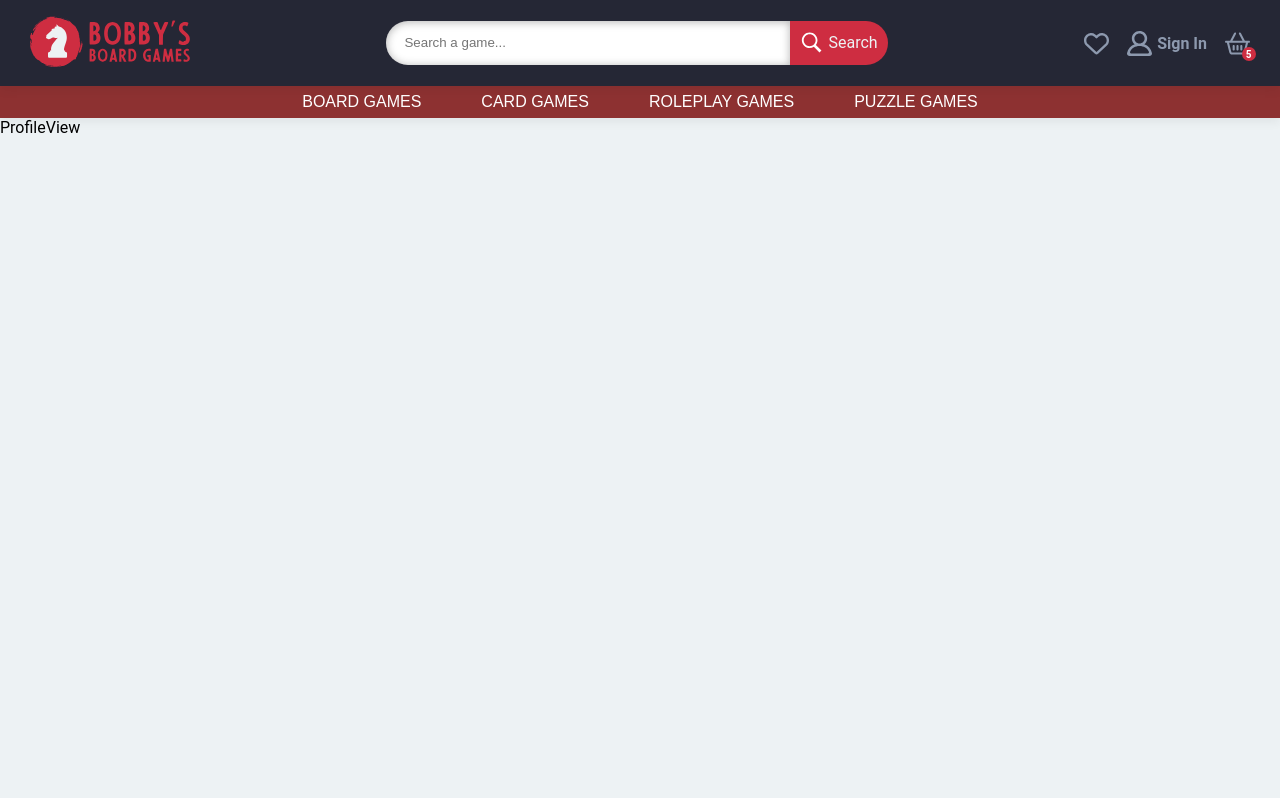
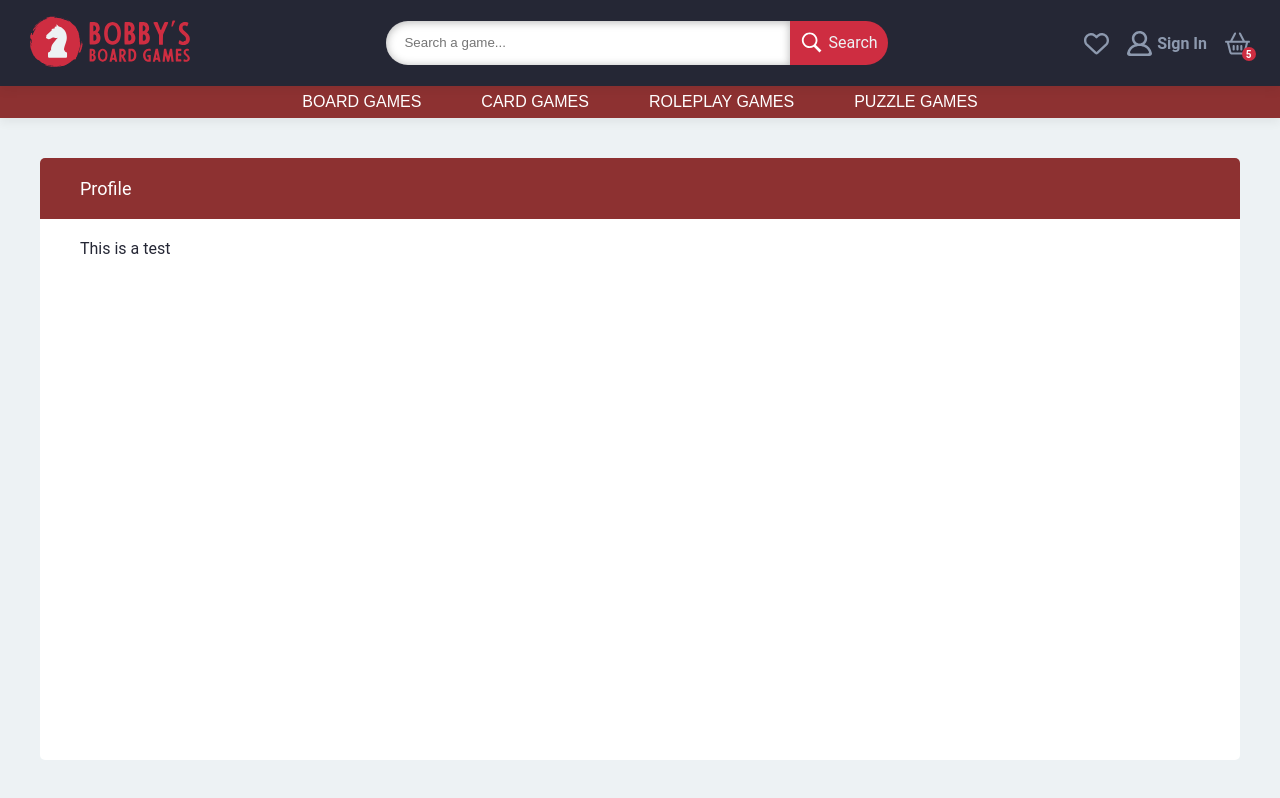
Before and after one commit to TheGrevling/Boolean-Project, a React (Vite) app: page /user/profile in a window 1280 px wide. Built offline with nearby package versions, Linux system fonts and the light colour scheme.

Commit message:
+ Added Search functionallity + Products can be fetched based on category

```diff
--- a/src/Dashboard/Dashboard.jsx
+++ b/src/Dashboard/Dashboard.jsx
@@ -1,4 +1,3 @@
-import React from 'react'
 import {Route, Routes, Navigate} from 'react-router-dom'
 import Products from './pages/Products/Products'
 import AdminView from './pages/AdminView/AdminView'
--- a/src/Dashboard/pages/Cart/Cart.jsx
+++ b/src/Dashboard/pages/Cart/Cart.jsx
@@ -13,11 +13,11 @@ function Cart() {
           </div>
         <div className='cart-container'>
           <div className='cart-list'>
-            <thread className='cart-list-info'>
+            <div className='cart-list-info'>
               <div className='cart-list-info-product'>Product</div>
               <div className='cart-list-info-price'>Price</div>
               <div className='cart-list-info-quantity'>Quantity</div>
-            </thread>
+            </div>
             <CartList />
           </div>
           <div className='cart-info'>
--- a/src/Dashboard/pages/Products/Products.jsx
+++ b/src/Dashboard/pages/Products/Products.jsx
@@ -2,16 +2,33 @@ import React, { useEffect, useState } from 'react';
 import ProductList from './Components/ProductList';
 import './Products.css';
 import { FetchData, environment } from '../../../Services/FetchService';
+import { useLocation, useParams } from 'react-router-dom'
 
 function Products() {
   //TODO: If the url is '/search-query/:query' , then fetch the query and only find products that matches search
   //const query = 'my search query'
+
   const [products, setProducts] = useState([]);
+  const location = useLocation();
+  const { category: categoryParam, query: searchQueryParam } = useParams();
 
+  // Fetch products from API
   useEffect(() => {
-      FetchData(environment + '/products', setProducts)
-      console.log(products)
-  }, [] );
+    const isSearchResultsRoute = location.pathname.startsWith('/search-result/');
+    const isCategoryRoute = location.pathname.startsWith('/');
+
+    // Fetch products based on search
+    if (isSearchResultsRoute) {
+      FetchData(environment + '/products/search?q=' + searchQueryParam, setProducts)
+      console.log("fetching search from " + searchQueryParam)
+    }
+    // Fetch products based on category
+    else if ( isCategoryRoute )
+    {
+      FetchData(environment + '/products?category=' + categoryParam, setProducts)
+      console.log("fetching category from " + categoryParam)
+    }
+  }, [categoryParam, searchQueryParam, location]);
 
   return (
     <div className='page'>
--- /dev/null
+++ b/src/Dashboard/pages/ProfileView/ProfileView.css
@@ -0,0 +1,38 @@
+.profile-view {
+    display: flex;
+    flex: 1;
+    box-sizing: border-box;
+    width: 100%;
+    height: 100%;
+    padding: 40px;
+}
+
+.profile-container {
+    display: flex;
+    flex-direction: column;
+    flex: 1;
+    background-color: var(--white);
+    border-radius: 5px;
+    color: var(--dark-blue);
+
+    h1 {
+        margin-top: 0;
+    }
+}
+
+.profile-container-padding {
+    padding: 20px;
+    padding-left: 40px;
+    padding-right: 40px;
+}
+
+.profile-container-top-bar {
+    background-color: var(--dark-red);
+    color: var(--white);
+    font-size: large;
+    padding: 20px;
+    padding-left: 40px;
+    padding-right: 40px;
+    border-top-left-radius: 5px;
+    border-top-right-radius: 5px;
+}
--- a/src/Dashboard/pages/ProfileView/ProfileView.jsx
+++ b/src/Dashboard/pages/ProfileView/ProfileView.jsx
@@ -1,9 +1,22 @@
-import React from 'react'
+import './ProfileView.css'
+
+
 
 function ProfileView() {
+
+
   return (
     <div className='page'>
-      ProfileView
+      <div className='profile-view'>
+        <div className='profile-container'>
+          <div className='profile-container-top-bar'>
+            Profile
+          </div>
+          <div className='profile-container-padding'>
+            This is a test
+          </div>
+        </div>
+      </div>
     </div>
   )
 }
--- a/src/Header/Header.jsx
+++ b/src/Header/Header.jsx
@@ -1,4 +1,4 @@
-import React, { useContext } from 'react'
+import React, { useContext, useEffect, useState } from 'react'
 import LogoSVG from '../assets/LogoSVG'
 import SearchIconSVG from '../assets/SearchIconSVG'
 import BasketIconSVG from '../assets/BasketIconSVG'
@@ -10,6 +10,11 @@ import { DataContext } from '../App'
 
 function Header() {
   const dataContext = useContext(DataContext)
+  const [searchQuery, setSearchQuery] = useState('');
+
+  const handleInputChange = (event) => {
+    setSearchQuery(event.target.value);
+  };
 
   return (
     <header>
@@ -17,8 +22,8 @@ function Header() {
         <LogoSVG primaryColor="var(--light-red)" secondaryColor="var(--off-white)"></LogoSVG>
       </Link>
       <div className='search-input'>
-        <input type="text" name="q" id="searchInput" className="search-input-field" placeholder="Search a game..."/>
-        <Link to='/search-result/' className="search-input-button" type="submit"> {/* Update url path to include query*/}
+        <input type="text" name="q" id="searchInput" className="search-input-field" placeholder="Search a game..." onChange={handleInputChange}/>
+        <Link to={`/search-result/${searchQuery}`} className="search-input-button" type="submit"> {/* Update url path to include query*/}
             <SearchIconSVG width={'23px'} height={'23px'} primaryColor={'#fff'}/>
             Search
         </Link>
--- a/src/SiteBar/SiteBar.jsx
+++ b/src/SiteBar/SiteBar.jsx
@@ -5,16 +5,16 @@ import { Link } from 'react-router-dom'
 function SiteBar() {
   return (
     <div className='site-bar'>
-        <Link to={'/board-games'} className='site-link'>
+        <Link to={'/boardgame'} className='site-link'>
           <button className='site-bar button'>BOARD GAMES</button>
         </Link>
-        <Link to={'/card-games'} className='site-link'>
+        <Link to={'/cardgame'} className='site-link'>
           <button className='site-bar button'>CARD GAMES</button>
         </Link>
-        <Link to={'/roleplay-games'} className='site-link'>
+        <Link to={'/roleplay'} className='site-link'>
           <button className='site-bar button'>ROLEPLAY GAMES</button>
         </Link>
-        <Link to={'/puzzle-games'} className='site-link'>
+        <Link to={'/puzzlegame'} className='site-link'>
           <button className='site-bar button'>PUZZLE GAMES</button>
         </Link>
     </div>
```
